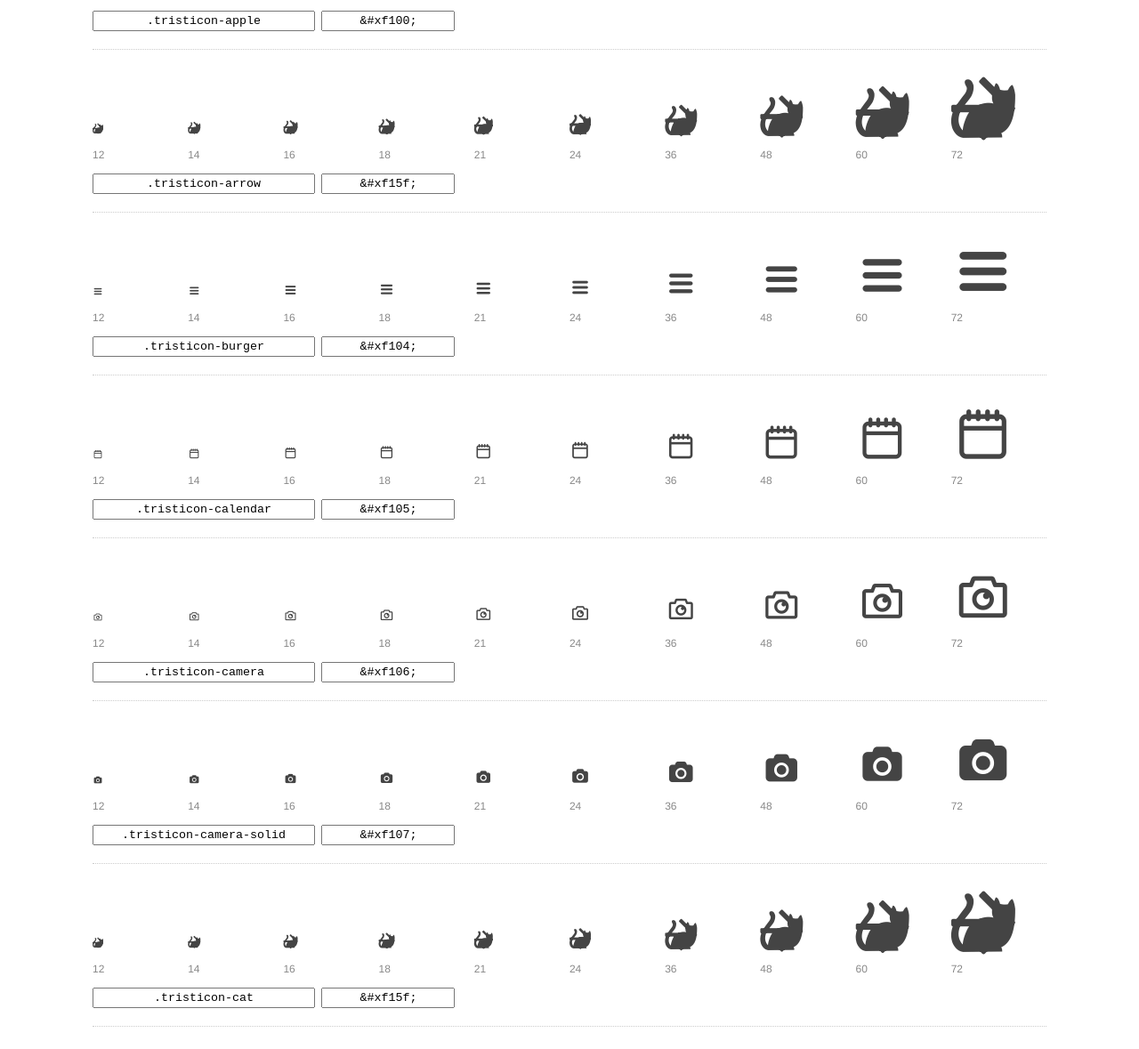
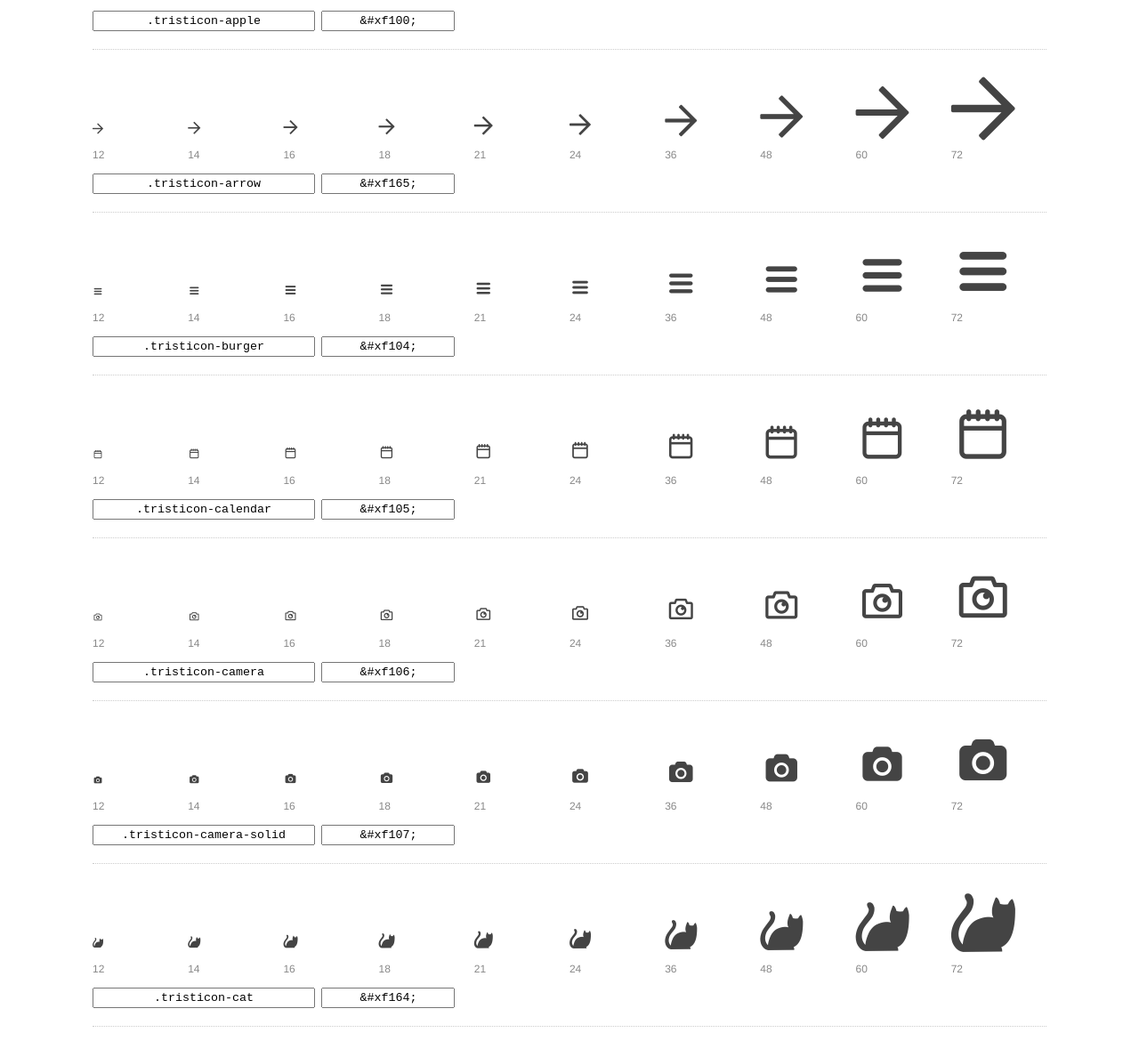
Before and after one commit to mango-chutney/tristicons, a website: page index.html in a window 1280 px wide. Shown: the part 223-1402 px from the top of the page at 89% size. Drawn offline with Linux system fonts and the light colour scheme.

Commit message:
make arrow and cat different codepoints

```diff
--- a/index.html
+++ b/index.html
@@ -231,12 +231,12 @@
      }
 
      .tristicon-apple:before { content: "\f100"; }
-.tristicon-arrow:before { content: "\f15f"; }
+.tristicon-arrow:before { content: "\f165"; }
 .tristicon-burger:before { content: "\f104"; }
 .tristicon-calendar:before { content: "\f105"; }
 .tristicon-camera:before { content: "\f106"; }
 .tristicon-camera-solid:before { content: "\f107"; }
-.tristicon-cat:before { content: "\f15f"; }
+.tristicon-cat:before { content: "\f164"; }
 .tristicon-check:before { content: "\f108"; }
 .tristicon-check-round:before { content: "\f156"; }
 .tristicon-check-round-circle:before { content: "\f157"; }
@@ -328,7 +328,7 @@
         </div>
         <div class="usage">
           <input class="class" type="text" readonly="readonly" onClick="this.select();" value=".tristicon-arrow" />
-          <input class="point" type="text" readonly="readonly" onClick="this.select();" value="&amp;#xf15f;" />
+          <input class="point" type="text" readonly="readonly" onClick="this.select();" value="&amp;#xf165;" />
         </div>
       </div>
 
@@ -393,7 +393,7 @@
         </div>
         <div class="usage">
           <input class="class" type="text" readonly="readonly" onClick="this.select();" value=".tristicon-cat" />
-          <input class="point" type="text" readonly="readonly" onClick="this.select();" value="&amp;#xf15f;" />
+          <input class="point" type="text" readonly="readonly" onClick="this.select();" value="&amp;#xf164;" />
         </div>
       </div>
 
```
Also changed, not shown: .fontcustom-manifest.json, dist/css/tristicons.css, dist/fonts/tristicons.ttf, dist/fonts/tristicons.woff, dist/fonts/tristicons.woff2, dist/json/base64-eot.json, dist/json/base64-svg.json, dist/json/base64-ttf.json, dist/json/base64-woff.json, dist/json/base64-woff2.json, dist/json/icons.json, dist/scss/_tristicons.scss, 2 other files.
